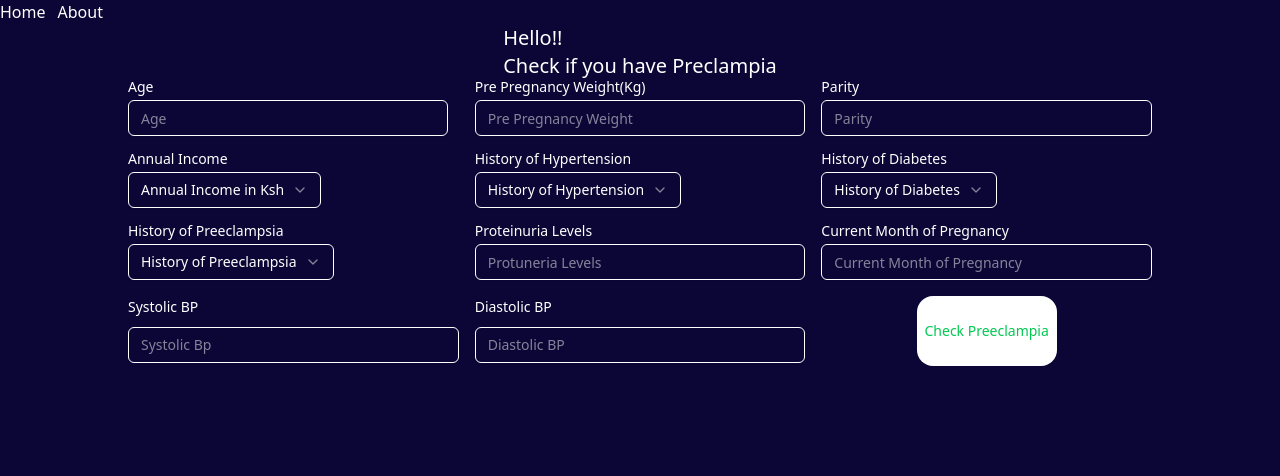
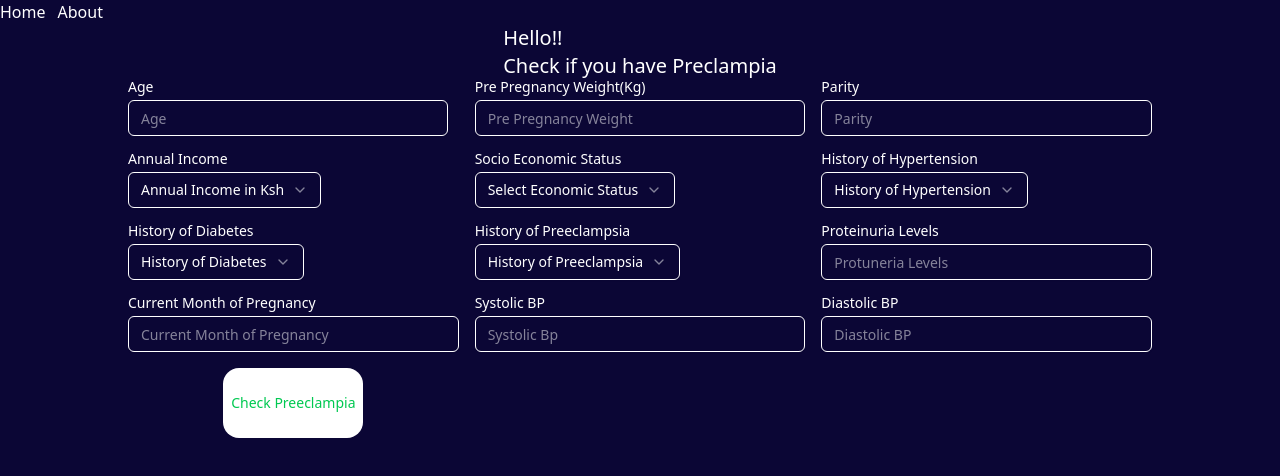
Before and after one commit to Glenn444/preclampia-frontend, a React (Vite) app: page / in a window 1280 px wide. Shown: the top 476 px of the page. Built offline with nearby package versions, Linux system fonts and the light colour scheme.

Commit message:
Returned Socio economic status

```diff
--- a/src/routes/index.tsx
+++ b/src/routes/index.tsx
@@ -115,7 +115,7 @@
             </SelectContent>
           </Select>
         </div>
-{/*         <div className="grid w-full max-w-lg items-center gap-1.5">
+        <div className="grid w-full max-w-lg items-center gap-1.5">
           <Label>Socio Economic Status</Label>
           <Select
             onValueChange={(value) =>
@@ -131,7 +131,7 @@
               <SelectItem value="2">High</SelectItem>
             </SelectContent>
           </Select>
-        </div> */}
+        </div>
 
         <div className="grid w-full max-w-lg items-center gap-1.5">
           <Label>History of Hypertension</Label>
```
